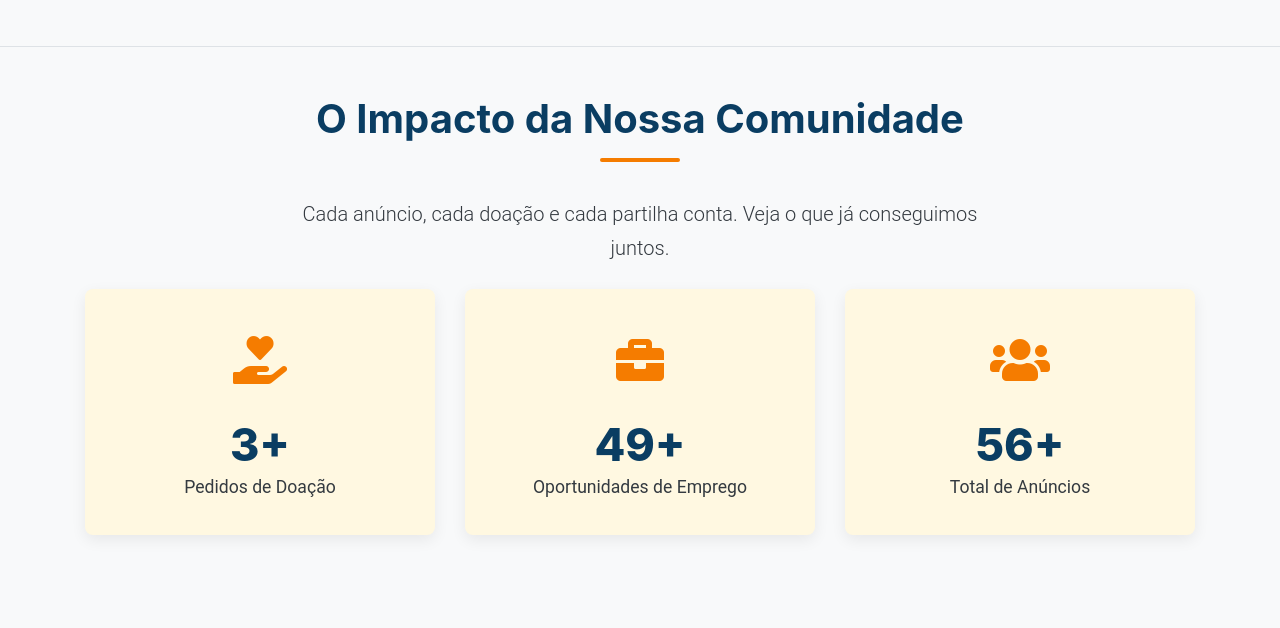
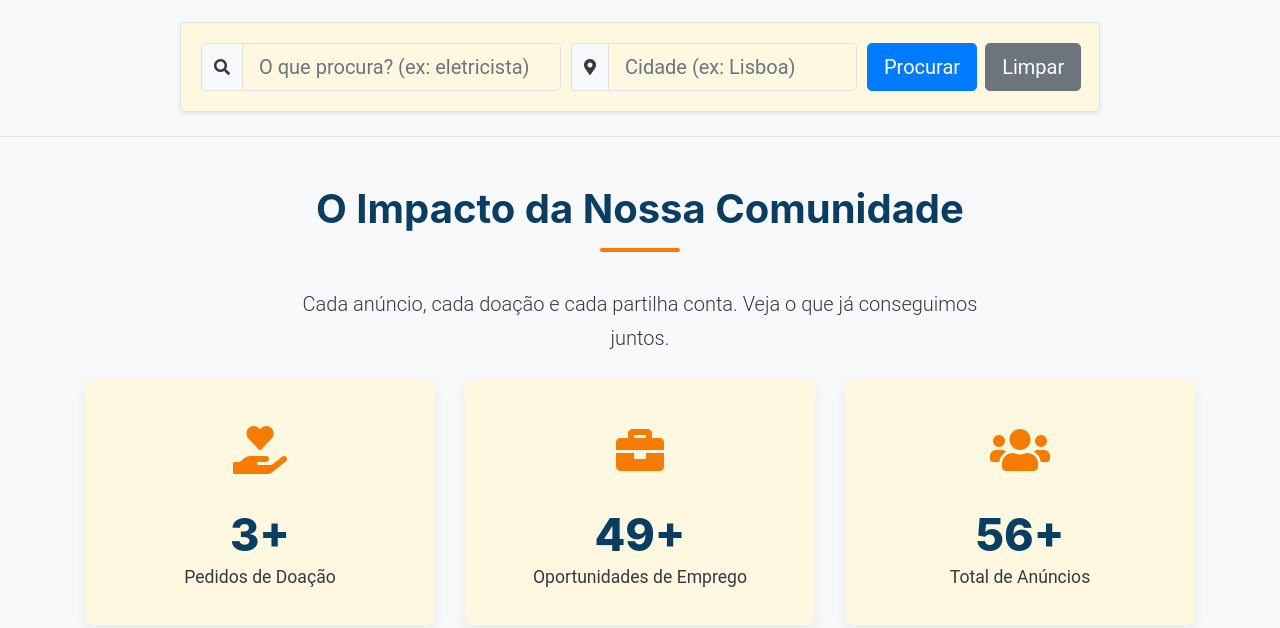
Before and after one commit to Helder8a/portugalapoia, a website: page serviços.html in a window 1280 px wide. Shown: the part 345-973 px from the top of the page. Drawn offline with nearby package versions, Linux system fonts and the light colour scheme.

Commit message:
Add files via upload

```diff
--- a/serviços.html
+++ b/serviços.html
@@ -110,6 +110,43 @@
 
         <section class="py-4 bg-light border-bottom">
             <div class="container">
+                <div class="row justify-content-center">
+                    <div class="col-md-10">
+                        <div class="card shadow-sm">
+                            <div class="card-body">
+                                <form class="form-row align-items-center" onsubmit="event.preventDefault();">
+                                    <div class="col-md-5 mb-2 mb-md-0">
+                                        <div class="input-group">
+                                            <div class="input-group-prepend">
+                                                <span class="input-group-text"><i class="fas fa-search"></i></span>
+                                            </div>
+                                            <input type="text" id="searchInput" class="form-control form-control-lg"
+                                                placeholder="O que procura? (ex: eletricista)">
+                                        </div>
+                                    </div>
+                                    <div class="col-md-4 mb-2 mb-md-0">
+                                        <div class="input-group">
+                                            <div class="input-group-prepend">
+                                                <span class="input-group-text"><i
+                                                        class="fas fa-map-marker-alt"></i></span>
+                                            </div>
+                                            <input type="text" id="locationInput" class="form-control form-control-lg"
+                                                placeholder="Cidade (ex: Lisboa)">
+                                        </div>
+                                    </div>
+                                    <div class="col-md-3">
+                                        <div class="d-flex">
+                                            <button type="button" class="btn btn-primary btn-lg flex-grow-1 mr-2"
+                                                id="searchButton">Procurar</button>
+                                            <button type="button" class="btn btn-secondary btn-lg flex-grow-1"
+                                                id="clearButton">Limpar</button>
+                                        </div>
+                                    </div>
+                                </form>
+                            </div>
+                        </div>
+                    </div>
+                </div>
             </div>
         </section>
 
@@ -188,7 +225,8 @@
                 </div>
                 <div class="col-lg-3 col-md-6 mb-4">
                     <h4>Contacto</h4>
-                <p>Um projeto desenvolvido e patrocinado pela <a href="mailto:hbo.consulting.pt@gmail.com">HBO Consulting</a>.</p>
+                    <p>Um projeto desenvolvido e patrocinado pela <a href="mailto:hbo.consulting.pt@gmail.com">HBO
+                            Consulting</a>.</p>
                 </div>
             </div>
             <div class="footer-bottom text-center pt-3 mt-3">
```
Lines whose indentation alone changed are shown as unchanged.
